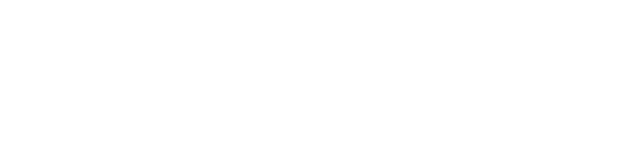
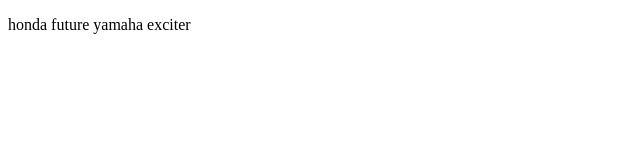
Before and after one commit to phudammelaptrinh/js, a plain HTML site: page bai1/index.html in a window 1280 px wide. Shown: the whole page, without its empty margins (0-640 px from the left). Drawn offline with Linux system fonts and the light colour scheme.

Commit message:
string commit

```diff
--- a/bai1/js/js.js
+++ b/bai1/js/js.js
@@ -59,3 +59,8 @@
 // }
 
 // document.getElementById("demo3").innerHTML = "Toi ten la :" + toi.ten + " voi" + toi.age +  " tuoi " + " va so thich la di xe " + toi.xe.xe1 + " va " + toi.xe.xe2 + " va " + toi.xe.xe3;
+
+let xe1 = "honda future";
+let xe2 = "yamaha exciter";
+
+document.getElementById("demo3").innerHTML = xe1 + " " + xe2;
```
Also changed, not shown: bai1/index.html (+3 -0 lines).
